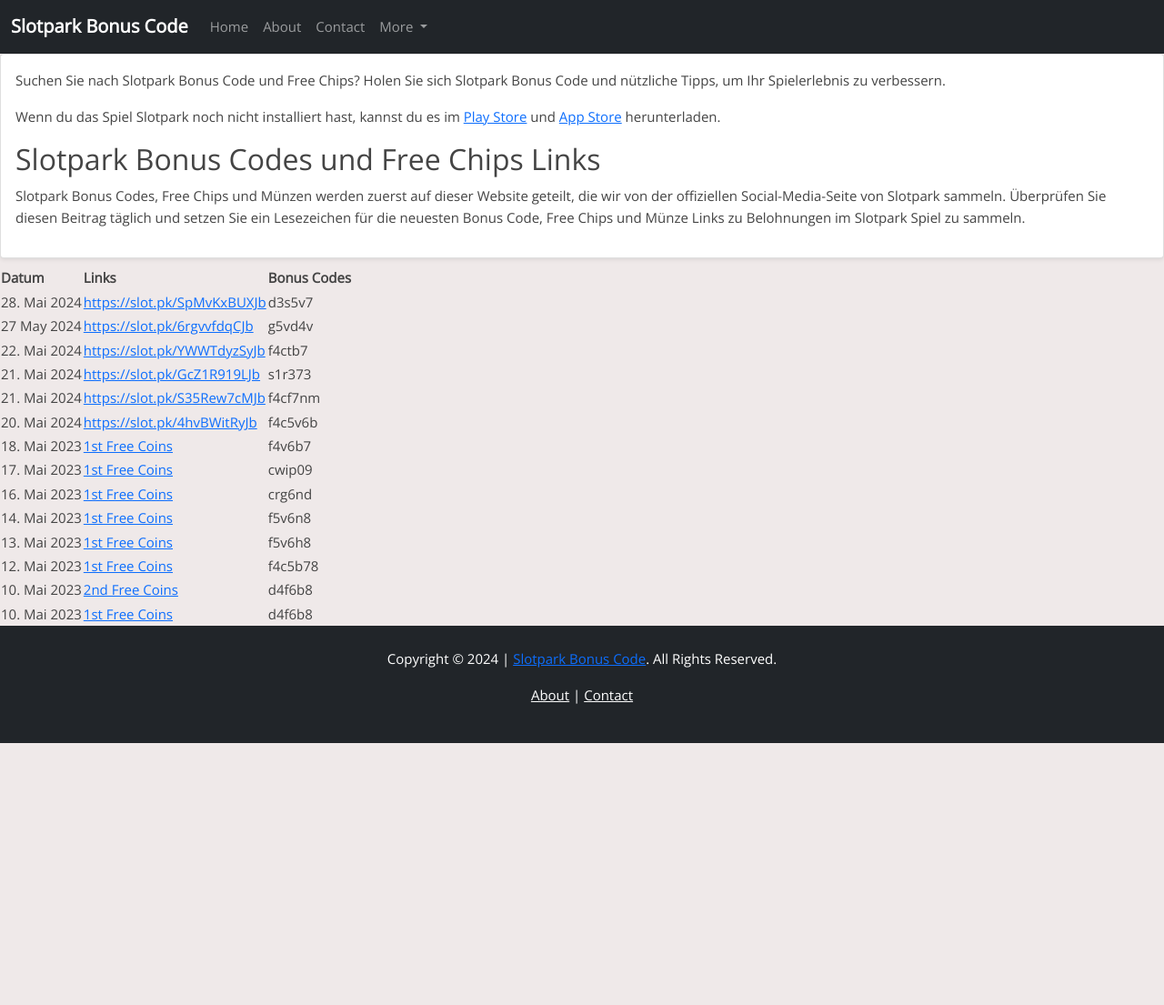
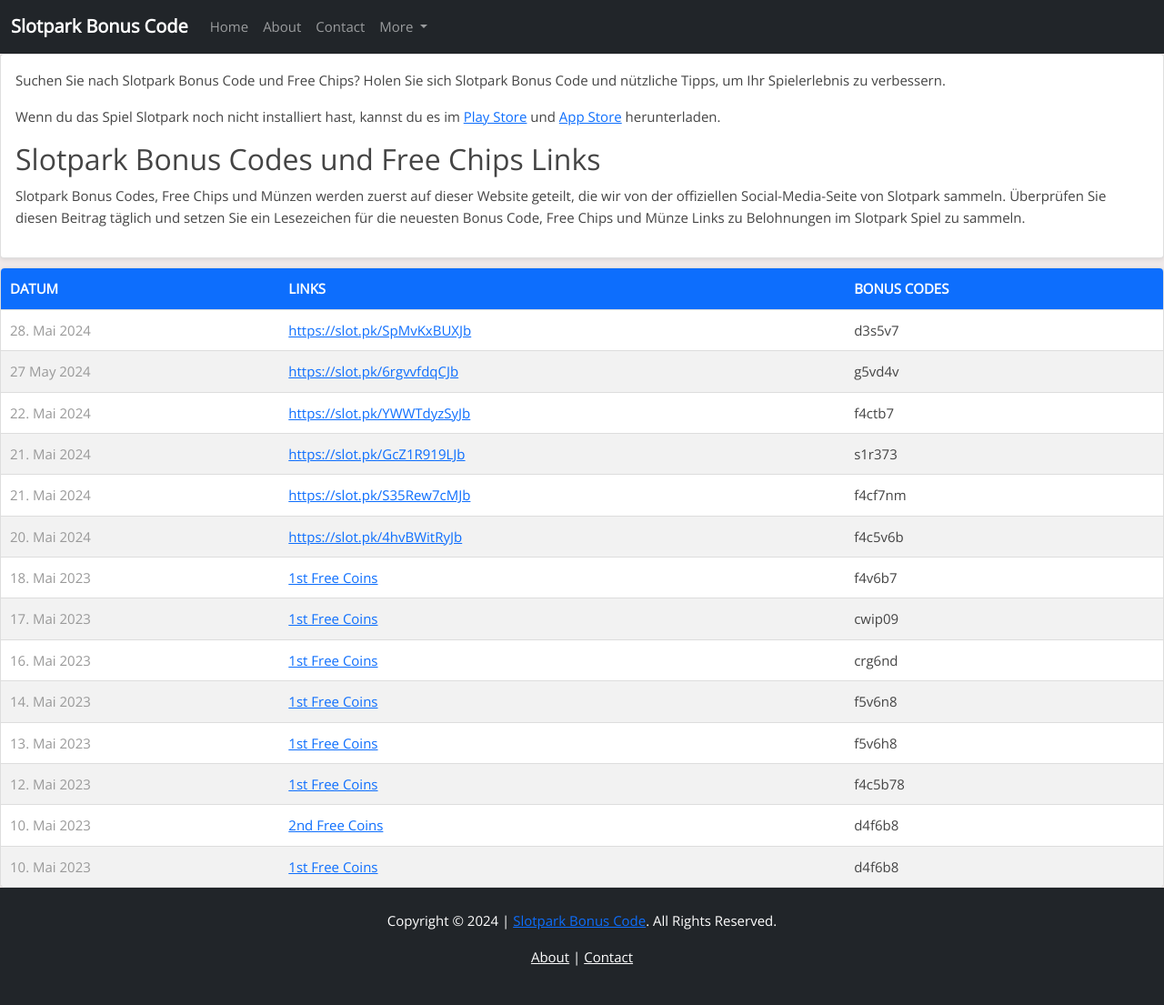
Before and after one commit to Prollad99/sbc-de, a Jekyll site: the page built from index.html, in a window 1280 px wide. Shown: the whole page at 91% size. Built offline with Jekyll 4.4.1, drawn with Linux system fonts in a browser that asks for light colours; before the commit the page ends 900 px from its top, so only the background shows below that.

Commit message:
Update style.css

```diff
--- a/assets/css/style.css
+++ b/assets/css/style.css
@@ -9,3 +9,41 @@
   margin: 0;
   background-color: #efe9e9;
 }
+
+.reward {
+  border-collapse: separate;
+  border-spacing: 0;
+  width: 100%;
+  margin: auto;
+  margin-top: 10px;
+  border: 1px solid #ddd;
+  background-color: #fff;
+  overflow: hidden;
+  border-radius: 5px;
+  box-shadow:0 .125rem .25rem rgba(0,0,0,.075);
+  }
+  .reward th, td {
+  text-align: left;
+  padding: 10px;
+  border: none;
+  border-bottom: 1px solid #ddd;
+  transition: all 0.2s ease-in-out;
+  }
+  .reward th {
+  background-color: #0d6efd;
+  color: white;
+  font-weight: bold;
+  text-transform: uppercase;
+  }
+  .reward tr:last-child td {
+  border-bottom: none;
+  }
+  .reward tr:nth-child(even) {
+  background-color: #f2f2f2;
+  }
+  .reward .date {
+  color: #999;
+  }
+  .reward td{
+  word-break: break-all;
+  }
```
